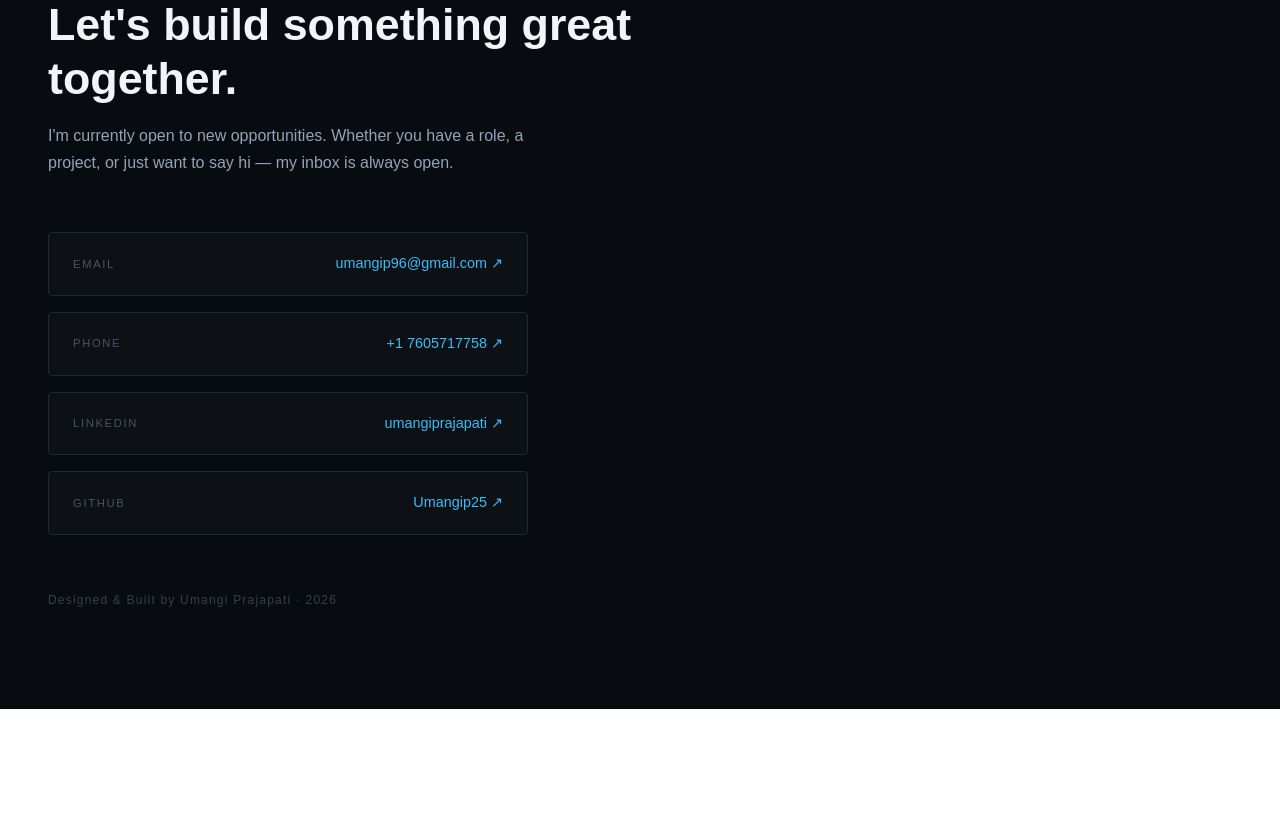
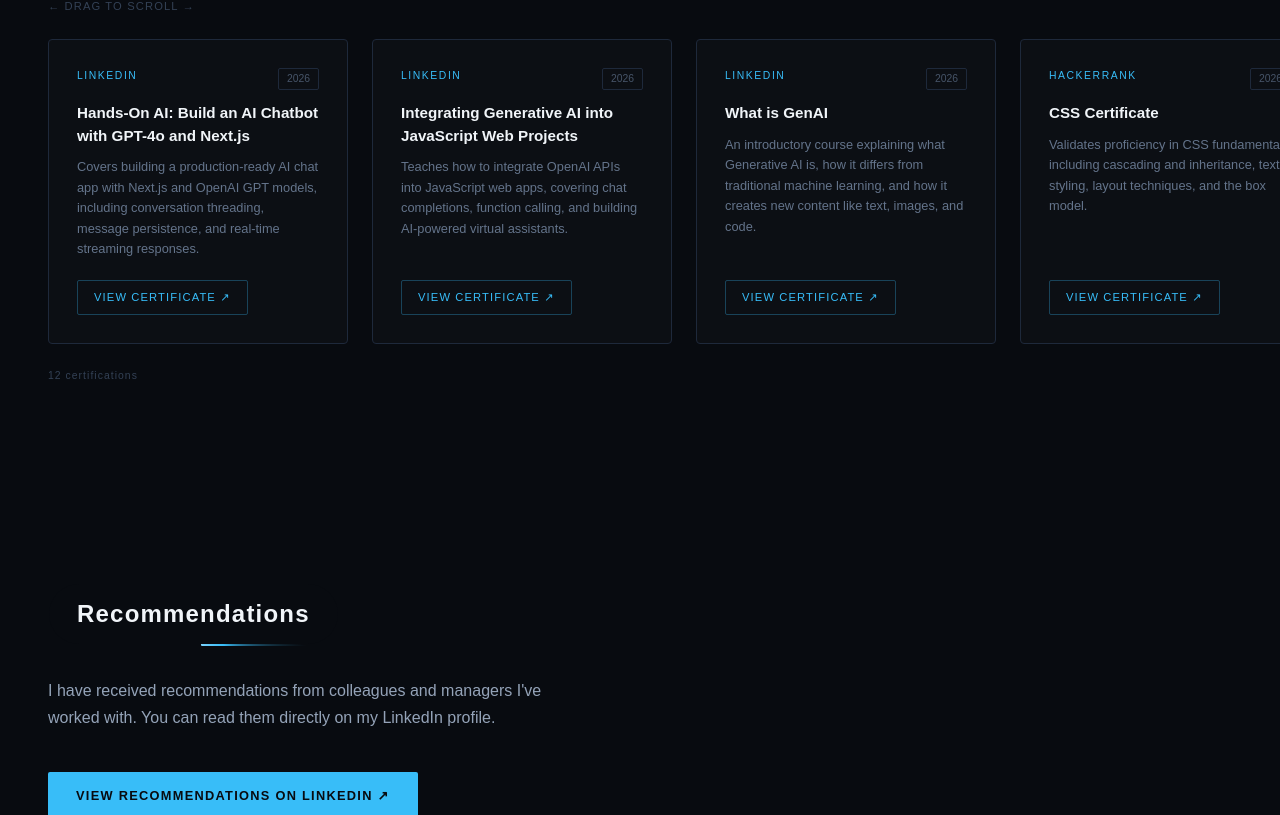
Before and after one commit to Umangip25/My-Portfolio, a Next.js app: page / in a window 1280 px wide. Shown: the part 6602-7417 px from the top of the page. Before the commit the page ends 7311 px from the top, so only its background shows below. Built offline with nearby package versions, Linux system fonts and the light colour scheme.

Commit message:
feat: add Recommendations section with blurred preview and LinkedIn CTA and Certifications

```diff
--- /dev/null
+++ b/app/components/Certifications.tsx
@@ -0,0 +1,155 @@
+'use client';
+
+import { useRef } from 'react';
+import data from '../data/data.json';
+import SectionBadge from './SectionBadge';
+
+export default function Certifications() {
+  const { certifications } = data;
+  const scrollRef = useRef<HTMLDivElement>(null);
+
+  // Mouse drag to scroll
+  const isDown = useRef(false);
+  const startX = useRef(0);
+  const scrollLeft = useRef(0);
+
+  const onMouseDown = (e: React.MouseEvent) => {
+    isDown.current = true;
+    startX.current = e.pageX - (scrollRef.current?.offsetLeft || 0);
+    scrollLeft.current = scrollRef.current?.scrollLeft || 0;
+    if (scrollRef.current) scrollRef.current.style.cursor = 'grabbing';
+  };
+
+  const onMouseLeave = () => {
+    isDown.current = false;
+    if (scrollRef.current) scrollRef.current.style.cursor = 'grab';
+  };
+
+  const onMouseUp = () => {
+    isDown.current = false;
+    if (scrollRef.current) scrollRef.current.style.cursor = 'grab';
+  };
+
+  const onMouseMove = (e: React.MouseEvent) => {
+    if (!isDown.current) return;
+    e.preventDefault();
+    const x = e.pageX - (scrollRef.current?.offsetLeft || 0);
+    const walk = (x - startX.current) * 1.5;
+    if (scrollRef.current) scrollRef.current.scrollLeft = scrollLeft.current - walk;
+  };
+
+  return (
+    <section id="certifications" style={{ padding: '100px 0 100px 48px', background: '#080b10' }}>
+      <style>{`
+        .cert-scroll::-webkit-scrollbar { display: none; }
+        .cert-scroll { -ms-overflow-style: none; scrollbar-width: none; }
+        .cert-card { transition: border-color 0.2s, transform 0.2s; }
+        .cert-card:hover { border-color: rgba(56,189,248,0.4) !important; transform: translateY(-4px); }
+        .cert-link:hover { background: rgba(56,189,248,0.1) !important; }
+      `}</style>
+
+      <div style={{ display: 'inline-block', paddingRight: '48px' }}>
+        <SectionBadge label="Certifications" />
+      </div>
+
+      {/* Scroll hint */}
+      <p style={{
+        fontSize: '0.7rem',
+        color: '#334155',
+        letterSpacing: '0.1em',
+        textTransform: 'uppercase',
+        marginBottom: '24px',
+        paddingRight: '48px',
+      }}>
+        ← Drag to scroll →
+      </p>
+
+      {/* Scrollable track */}
+      <div
+        ref={scrollRef}
+        className="cert-scroll"
+        onMouseDown={onMouseDown}
+        onMouseLeave={onMouseLeave}
+        onMouseUp={onMouseUp}
+        onMouseMove={onMouseMove}
+        style={{
+          display: 'flex',
+          gap: '24px',
+          overflowX: 'scroll',
+          scrollBehavior: 'smooth',
+          cursor: 'grab',
+          paddingBottom: '16px',
+          paddingRight: '48px',
+          userSelect: 'none',
+        }}
+      >
+        {certifications.map((cert, i) => (
+          <div
+            key={i}
+            className="cert-card"
+            style={{
+              minWidth: '300px',
+              maxWidth: '300px',
+              background: 'rgba(255,255,255,0.02)',
+              border: '1px solid #1e293b',
+              borderRadius: '4px',
+              padding: '28px',
+              display: 'flex',
+              flexDirection: 'column',
+              flexShrink: 0,
+            }}
+          >
+            {/* Issuer + Year */}
+            <div style={{ display: 'flex', justifyContent: 'space-between', marginBottom: '12px' }}>
+              <p style={{ fontSize: '0.65rem', letterSpacing: '0.15em', textTransform: 'uppercase', color: '#38bdf8', margin: 0 }}>
+                {cert.issuer}
+              </p>
+              <span style={{ fontSize: '0.65rem', color: '#475569', border: '1px solid #1e293b', padding: '2px 8px', borderRadius: '2px' }}>
+                {cert.year}
+              </span>
+            </div>
+
+            {/* Title */}
+            <h3 style={{ fontSize: '0.95rem', fontWeight: 600, color: '#f1f5f9', lineHeight: 1.5, marginBottom: '10px' }}>
+              {cert.title}
+            </h3>
+
+            {/* Description */}
+            <p style={{ fontSize: '0.8rem', color: '#64748b', lineHeight: 1.6, marginBottom: '20px', flex: 1 }}>
+              {cert.description}
+            </p>
+
+            {/* Link */}
+            <a
+              href={cert.link}
+              target="_blank"
+              rel="noopener noreferrer"
+              className="cert-link"
+              style={{
+                display: 'inline-block',
+                alignSelf: 'flex-start',
+                fontSize: '0.7rem',
+                letterSpacing: '0.1em',
+                textTransform: 'uppercase',
+                color: '#38bdf8',
+                border: '1px solid rgba(56,189,248,0.3)',
+                padding: '8px 16px',
+                borderRadius: '2px',
+                textDecoration: 'none',
+                transition: 'background 0.2s',
+              }}
+            >
+              View Certificate ↗
+            </a>
+          </div>
+        ))}
+          </div>
+
+          {/* Count of Certifications */}
+          <p style={{ fontSize: '0.65rem', color: '#334155', letterSpacing: '0.1em', marginTop: '8px' }}>
+              {certifications.length} certifications
+          </p>
+
+      </section>
+  );
+}
--- /dev/null
+++ b/app/components/Recommendations.tsx
@@ -0,0 +1,47 @@
+import data from '../data/data.json';
+import SectionBadge from './SectionBadge';
+
+export default function Recommendations() {
+  const { personal } = data;
+
+  return (
+    <section id="recommendations" style={{ padding: '100px 48px', background: '#080b10' }}>
+      <div style={{ display: 'inline-block' }}>
+        <SectionBadge label="Recommendations" />
+      </div>
+
+      <p style={{
+        fontSize: '1rem',
+        color: '#94a3b8',
+        maxWidth: '500px',
+        lineHeight: 1.7,
+        marginBottom: '40px',
+      }}>
+        I have received recommendations from colleagues and managers I've worked with.
+        You can read them directly on my LinkedIn profile.
+      </p>
+
+      <a
+        href={personal.linkedin}
+        target="_blank"
+        rel="noopener noreferrer"
+        style={{
+          display: 'inline-flex',
+          alignItems: 'center',
+          gap: '10px',
+          padding: '14px 28px',
+          background: '#38bdf8',
+          borderRadius: '2px',
+          textDecoration: 'none',
+          color: '#080b10',
+          fontSize: '0.8rem',
+          letterSpacing: '0.1em',
+          textTransform: 'uppercase',
+          fontWeight: 600,
+        }}
+      >
+        View Recommendations on LinkedIn ↗
+      </a>
+    </section>
+  );
+}
--- a/app/data/data.json
+++ b/app/data/data.json
@@ -227,18 +227,91 @@
     }
   ],
   "certifications": [
-    { "title": "Hands-On AI: Build an AI Chatbot with GPT-4o and Next.js", "issuer": "LinkedIn", "year": "2026" },
-    { "title": "Integrating Generative AI into JavaScript Web Projects", "issuer": "LinkedIn", "year": "2026" },
-    { "title": "What is GenAI", "issuer": "LinkedIn", "year": "2026" },
-    { "title": "CSS Certificate", "issuer": "HackerRank", "year": "2026" },
-    { "title": "JavaScript (Intermediate) Certificate", "issuer": "HackerRank", "year": "2026" },
-    { "title": "Software Engineer Certificate", "issuer": "HackerRank", "year": "2026" },
-    { "title": "REST API Certificate", "issuer": "HackerRank", "year": "2026" },
-    { "title": "React JS Certificate", "issuer": "HackerRank", "year": "2026" },
-    { "title": "JavaScript Specialist Certification", "issuer": "HackerRank", "year": "2026" },
-    { "title": "Frontend Developer (React) Certificate", "issuer": "HackerRank", "year": "2026" },
-    { "title": "Front End Web Development", "issuer": "Johns Hopkins University (Coursera)", "year": "2021" }
-  ],
+  {
+    "title": "Hands-On AI: Build an AI Chatbot with GPT-4o and Next.js",
+    "issuer": "LinkedIn",
+    "year": "2026",
+    "description": "Covers building a production-ready AI chat app with Next.js and OpenAI GPT models, including conversation threading, message persistence, and real-time streaming responses.",
+    "link": "https://www.linkedin.com/learning/certificates/47713723f7d6b4b1ebd5a383bd703ed3765a2db712513a6c9d5fa92e3507bdc1"
+  },
+  {
+    "title": "Integrating Generative AI into JavaScript Web Projects",
+    "issuer": "LinkedIn",
+    "year": "2026",
+    "description": "Teaches how to integrate OpenAI APIs into JavaScript web apps, covering chat completions, function calling, and building AI-powered virtual assistants.",
+    "link": "https://www.linkedin.com/learning/certificates/906673795f15be06080a45421f7a7c10bdb4f10bd0a07b5408ef5b5dae9bd03b"
+  },
+  {
+    "title": "What is GenAI",
+    "issuer": "LinkedIn",
+    "year": "2026",
+    "description": "An introductory course explaining what Generative AI is, how it differs from traditional machine learning, and how it creates new content like text, images, and code.",
+    "link": "https://www.linkedin.com/learning/certificates/1d21c47aac8e127cb4feb6715be4db8529dc93a2fd0c17b178681ce79c017361"
+  },
+  {
+    "title": "CSS Certificate",
+    "issuer": "HackerRank",
+    "year": "2026",
+    "description": "Validates proficiency in CSS fundamentals including cascading and inheritance, text styling, layout techniques, and the box model.",
+    "link": "https://www.hackerrank.com/certificates/0cffbb098760"
+  },
+  {
+    "title": "JavaScript (Intermediate) Certificate",
+    "issuer": "HackerRank",
+    "year": "2026",
+    "description": "Assesses knowledge of advanced JavaScript concepts including design patterns, memory management, concurrency models, and event loops.",
+    "link": "https://www.hackerrank.com/certificates/a4db5436d7ed"
+  },
+  {
+    "title": "Software Engineer Certificate",
+    "issuer": "HackerRank",
+    "year": "2026",
+    "description": "A role-based certification validating proficiency in problem-solving, SQL, and REST APIs — core skills expected of software engineers.",
+    "link": "https://www.hackerrank.com/certificates/4f803d47206b"
+  },
+  {
+    "title": "REST API Certificate",
+    "issuer": "HackerRank",
+    "year": "2026",
+    "description": "Covers retrieving and processing data from APIs using parameters and pagination, validating hands-on REST API integration skills.",
+    "link": "https://www.hackerrank.com/certificates/b520824f18d2"
+  },
+  {
+    "title": "React JS Certificate",
+    "issuer": "HackerRank",
+    "year": "2026",
+    "description": "Validates React skills including basic routing, rendering elements, state management, event handling, ES6 syntax, and form validation.",
+    "link": "https://www.hackerrank.com/certificates/ba39cd8adba7"
+  },
+  {
+    "title": "JavaScript Specialist Certification",
+    "issuer": "HackerRank",
+    "year": "2026",
+    "description": "An advanced JavaScript certification covering functions, hoisting, scope, inheritance, events, error handling, and core language concepts.",
+    "link": "https://www.hackerrank.com/certificates/dfa4ec9a7d4e"
+  },
+  {
+    "title": "Frontend Developer (React) Certificate",
+    "issuer": "HackerRank",
+    "year": "2026",
+    "description": "A role-based certification covering React, JavaScript, and CSS — validating the complete skill set expected of a frontend developer.",
+    "link": "https://www.hackerrank.com/certificates/047da75efe55"
+  },
+  {
+    "title": "Front End Web Development",
+    "issuer": "Johns Hopkins University (Coursera)",
+    "year": "2021",
+    "description": "Covers building responsive, interactive websites using HTML5, CSS3, and JavaScript, including responsive design, Ajax, and DOM manipulation.",
+    "link": "https://coursera.org/share/1725954c3d40eb0ba6e3932fab88cf28"
+  },
+  {
+    "title": "Using Python to Access Web Data",
+    "issuer": " University of Michigan (Coursera)",
+    "year": "2020",
+    "description": "Focuses on accessing and processing web data using Python, including API integration, JSON/XML parsing, and web scraping techniques.",
+    "link": "https://coursera.org/share/548ead6309cf18d1e0a94be214482413"
+  }
+],
   "recommendations": [
     {
       "name": "Skandh Gupta",
--- a/app/page.tsx
+++ b/app/page.tsx
@@ -5,6 +5,8 @@ import Experience from "./components/Experience";
 import Projects from "./components/Projects";
 import Skills from "./components/Skills";
 import Contact from "./components/Contact";
+import Certifications from "./components/Certifications";
+import Recommendations from "./components/Recommendations";
 
 export default function Home() {
   return (
@@ -15,6 +17,8 @@ export default function Home() {
       <Experience />
       <Projects />
       <Skills />
+      <Certifications />
+      <Recommendations />
       <Contact />
     </main>
   );
```
